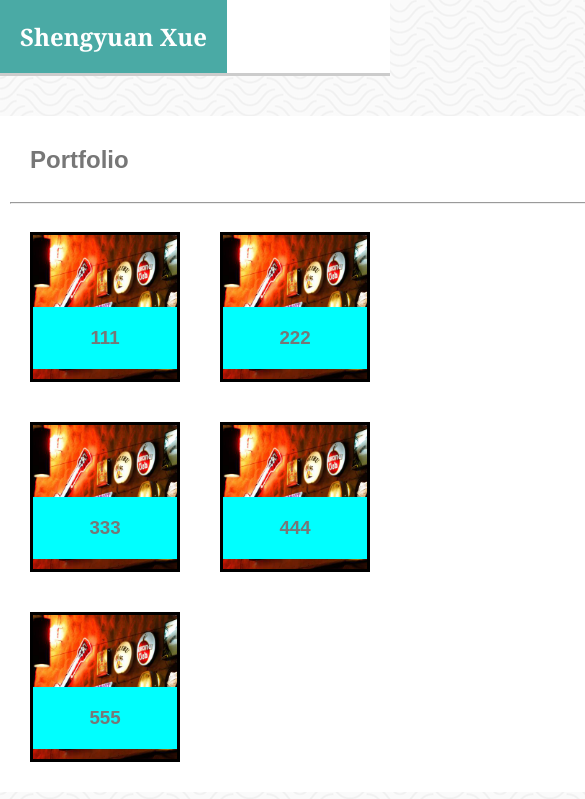
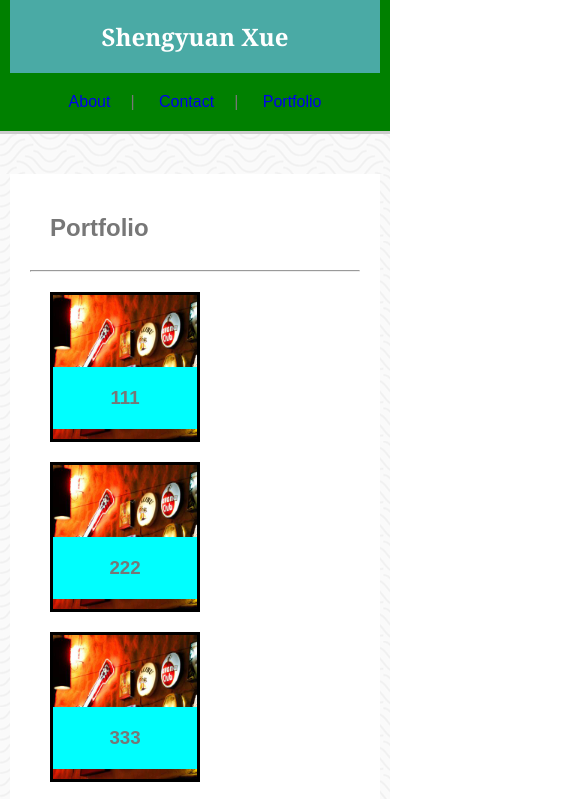
Before and after one commit to Nova-Xue/Responsive-Portfolio, a plain HTML site: page portfolio.html in a window 390 px wide. Shown: the top 799 px of the page, 585 px wide, since content can reach past the window. Drawn offline with Linux system fonts and the light colour scheme.

Commit message:
Style the previous hw and make it responsive now.Find a solution to make sticky footer already applied to bootstrap design but not this one yet.Will add here tommorrow.

```diff
--- a/assets/css/style.css
+++ b/assets/css/style.css
@@ -44,6 +44,9 @@ header{
     width: 100%;
     /* to fix hearder(father block) collapse caused by inline blocks both floating */
     overflow: hidden;
+    padding-left: 10px;
+    padding-right: 10px;
+
 }
 section,
 div{
@@ -53,24 +56,22 @@ div{
     margin: 0 auto;
     padding: 0;
     /* main content size 960px wide */
-    width: 960px;
     /* same as above */
-    display: block;
+    overflow: hidden;
 }
 h1{
     float: left;
     color: white;
     background-color: #4aaaa5;
     font-family: 'Georgia', Times, Times New Roman, serif;
-    margin: 0;
+    margin: 0 10px;
     padding: 20px;
 }
 /* nav bars disapper when change size */
 nav{
     float: right;
     margin: 0;
-    padding: 20px 10px 20px 10px ;
-    height: auto;
+    padding: 20px 10px;
 
 }
 a{
@@ -81,11 +82,11 @@ a{
 /* end of the style of heard */
 /* main content style starts here */
 .main-content{
-    padding: 0;
+    padding-left: 10px;
     /* backgroundimage of the main content div */
     background-image: url('../images/papyrus.png');
     /* to make div adjust height by itself */
-    margin: 40px auto;
+    margin-top: 40px;
     width: 960px;
     height: auto;
 }
@@ -105,6 +106,8 @@ img{
     max-height: 100%;
     width: 20%;
     padding: 20px;
+    min-width: 150px;
+    min-height: 150px;
 }
 p{
     font-size: 20px;
@@ -178,11 +181,30 @@ h3{
 
 /* responsive style */
 /* 980px */
-@media screen (max-width: 980px){
+@media screen and (max-width: 980px){
+    header{
+        background-color: black;
+    }
+    .main-content{
+        width: auto;
+        padding-left: 10px;
+        padding-right: 10px;
+
+
+    }
+    #my-bio{
+        width: auto;
+        padding: 20px;
+    }
+
+}
+/* 768px */
+@media screen and (max-width: 768px){
     body{
 
     }
     header{
+        background-color: blue;
 
     }
     .main-content{
@@ -190,28 +212,40 @@ h3{
     }
 
 }
-/* 768px */
-@media screen (max-width: 768px){
-    body{
+@media screen and (max-width: 640px){
+
+    header{
+        background-color:green;
+        width: auto;
 
     }
-    header{
+    h1{
+        float: none;
+        text-align: center;
+        width: auto;
+        margin: 0;
+    }
+    nav{
+        float: none;
+        text-align: center;
+    }
+    img{
+        float: none;
+        width: 300px;
 
     }
-    .main-content{
-
+    #my-bio{
+        text-align: center;
     }
+    h2, p{
+        text-align: left;
+    }
+    #part1,
+#part2,
+#part3,
+#part4,
+#part5{
+    float: none;
+}
 
 }
-@media screen (max-width: 640px){
-    body{
-
-    }
-    header{
-
-    }
-    .main-content{
-
-    }
-
-}
```
